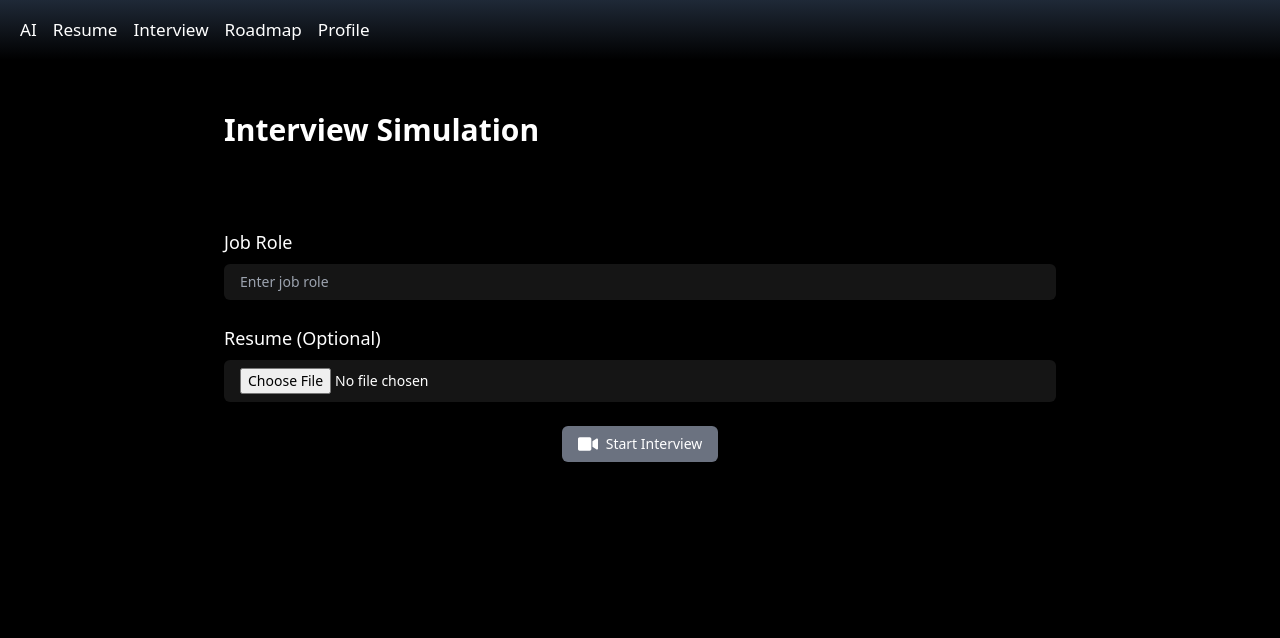
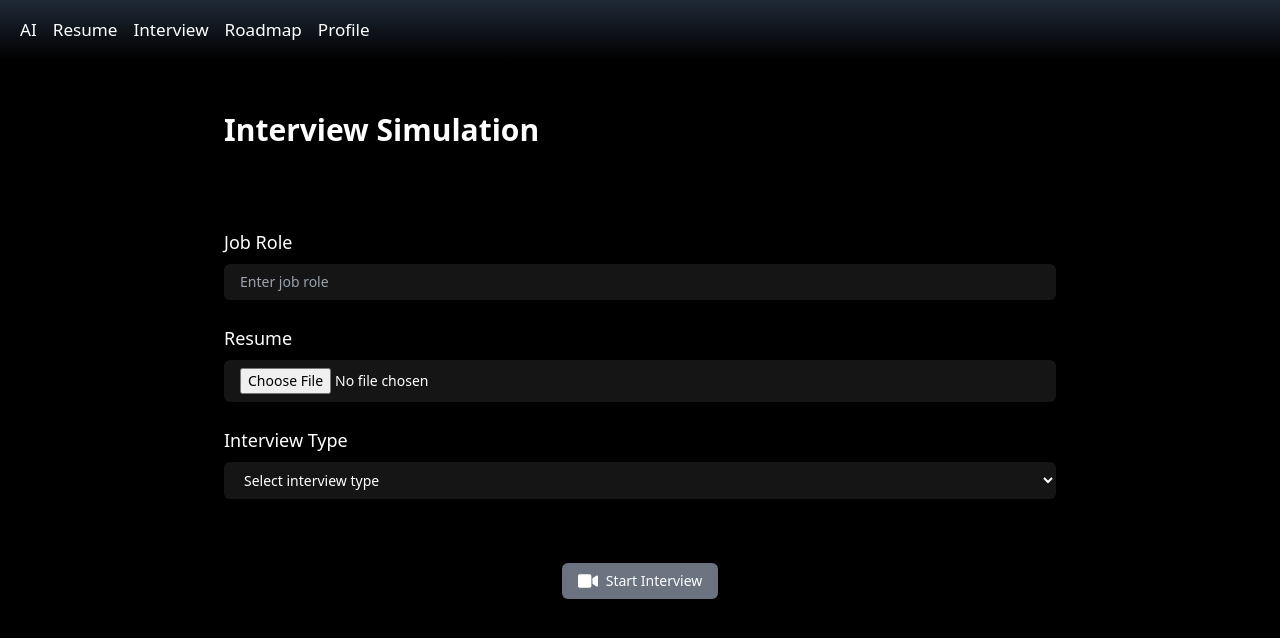
Before and after one commit to Anurag-Gaddamwar/CypherAI, a Next.js app: page /interview in a window 1280 px wide. Shown: the top 638 px of the page. Built offline with nearby package versions, Linux system fonts and the light colour scheme.

Commit message:
Update interview.jsx

```diff
--- a/pages/interview.jsx
+++ b/pages/interview.jsx
@@ -15,19 +15,18 @@ const InterviewSimulation = () => {
   const [showInterview, setShowInterview] = useState(false);
   const [jobRole, setJobRole] = useState('');
   const [resume, setResume] = useState(null);
+  const [interviewType, setInterviewType] = useState(''); // Added state for interview type
   const videoRef = useRef(null);
   const localStreamRef = useRef(null);
   const peerConnectionRef = useRef(null);
 
   useEffect(() => {
     if (recording) {
-      // Initialize WebRTC peer connection
       peerConnectionRef.current = new RTCPeerConnection();
       peerConnectionRef.current.ontrack = (event) => {
         // Handle incoming tracks
       };
 
-      // Get local stream and add to peer connection
       navigator.mediaDevices.getUserMedia({ video: true, audio: true })
         .then(stream => {
           localStreamRef.current = stream;
@@ -36,20 +35,17 @@ const InterviewSimulation = () => {
             peerConnectionRef.current.addTrack(track, stream);
           });
 
-          // Create an offer and send to the server
           return peerConnectionRef.current.createOffer();
         })
         .then(offer => {
           return peerConnectionRef.current.setLocalDescription(offer);
         })
         .then(() => {
-          // Send the offer to the server
           return axios.post(`${process.env.REACT_APP_API_URL}/offer`, {
             sdp: peerConnectionRef.current.localDescription
           });
         })
         .then(response => {
-          // Set remote description from server
           return peerConnectionRef.current.setRemoteDescription(new RTCSessionDescription(response.data.sdp));
         })
         .catch(err => {
@@ -57,12 +53,10 @@ const InterviewSimulation = () => {
           setError('Failed to initialize video call. Please try again.');
         });
 
-      // Handle errors
       peerConnectionRef.current.onicecandidateerror = (event) => {
         console.error('ICE Candidate Error:', event);
       };
 
-      // Handle remote stream end
       peerConnectionRef.current.oniceconnectionstatechange = () => {
         if (peerConnectionRef.current.iceConnectionState === 'disconnected') {
           setError('Connection with AI has been lost.');
@@ -71,7 +65,6 @@ const InterviewSimulation = () => {
     }
 
     return () => {
-      // Cleanup on unmount
       if (peerConnectionRef.current) {
         peerConnectionRef.current.close();
         peerConnectionRef.current = null;
@@ -80,6 +73,11 @@ const InterviewSimulation = () => {
   }, [recording]);
 
   const startRecording = async () => {
+    if (!resume || !interviewType) {
+      setError('Please upload a resume and select the interview type.');
+      return;
+    }
+
     setRecording(true);
     setShowInterview(true);
     setError('');
@@ -101,6 +99,7 @@ const InterviewSimulation = () => {
     setLoading(true);
     const formData = new FormData();
     formData.append('resume', resume);
+    formData.append('interviewType', interviewType); // Include interview type in form data
 
     try {
       const response = await axios.post(`${process.env.REACT_APP_API_URL}/end-interview`, formData);
@@ -123,6 +122,10 @@ const InterviewSimulation = () => {
     }
   };
 
+  const handleInterviewTypeChange = (e) => {
+    setInterviewType(e.target.value);
+  };
+
   return (
     <div className="max-h-screen font-sans text-sm bg-black text-white flex flex-col">
       <Navbar />
@@ -137,24 +140,37 @@ const InterviewSimulation = () => {
                 value={jobRole}
                 onChange={handleJobRoleChange}
                 placeholder="Enter job role"
-                className="w-full px-4 py-2 bg-[#151515] rounded-md text-white focus:outline-none focus:ring-2 focus:ring-blue-500"
+                className="w-full px-4 py-2 bg-[#151515] rounded-md text-white"
               />
             </div>
             <div className="mb-6">
-              <label className="block text-lg font-medium mb-2">Resume (Optional)</label>
+              <label className="block text-lg font-medium mb-2">Resume</label>
               <input
                 type="file"
                 accept=".jpg, .jpeg, .png, .pdf"
                 onChange={handleResumeChange}
-                className="w-full px-4 py-2 bg-[#151515] rounded-md text-white focus:outline-none"
+                className="w-full px-4 py-2 bg-[#151515] rounded-md text-white"
+                required
               />
+            </div>
+            <div className="mb-6">
+              <label className="block text-lg font-medium mb-2">Interview Type</label>
+              <select
+                value={interviewType}
+                onChange={handleInterviewTypeChange}
+                className="w-full px-4 py-2 bg-[#151515] rounded-md text-white mb-10"
+              >
+                <option value="" disabled>Select interview type</option>
+                <option value="HR">HR</option>
+                <option value="Technical">Technical</option>
+              </select>
             </div>
             <div className='flex flex-col items-center mb-8'>
               <button
                 onClick={startRecording}
-                disabled={!jobRole}
+                disabled={!jobRole || !resume || !interviewType}
                 className={`flex space-x-2 mb-10 items-center text-white px-4 py-2 rounded-md transition transform duration-300 ${
-                  !jobRole ? 'bg-gray-500 cursor-not-allowed' : 'bg-gradient-to-r from-blue-500 to-purple-600 hover:scale-110'
+                  !jobRole || !resume || !interviewType ? 'bg-gray-500 cursor-not-allowed' : 'bg-gradient-to-r from-blue-500 to-purple-600 hover:scale-110'
                 }`}
               >
                 <FaVideo className="text-xl" />
@@ -164,17 +180,17 @@ const InterviewSimulation = () => {
           </>
         ) : (
           <>
-            <div className="flex flex-col lg:flex-row lg:space-x-4 lg:space-y-0 space-y-4 mb-8">
-              <div className="w-full h-32 overflow-auto hidden-scrollbar bg-[#151515] text-white mb-4 p-4 rounded-md border-[0.5px] border-[#151515] relative">
-                <div className="absolute inset-0 overflow-auto">
-                  <p className="p-2">{currentQuestion || 'Waiting for question...'}</p>
+            <div className="flex flex-col lg:flex-row lg:space-x-4 space-y-4 lg:space-y-0 mb-8">
+              <div className="w-full lg:w-1/2 aspect-w-4 aspect-h-3 bg-[#151515] text-white p-4 rounded-md border-[0.5px] border-[#151515] relative">
+                <div className="absolute inset-0 flex items-center justify-center">
+                  <p className="p-2 text-center">{currentQuestion || 'Waiting for question...'}</p>
                 </div>
               </div>
-              <div className="flex-1 lg:w-1/2">
-                <video ref={videoRef} width="100%" autoPlay muted className="border-[0.5px] border-[#151515] rounded-md mirrored"></video>
+              <div className="w-full lg:w-1/2 aspect-w-4 aspect-h-3 flex items-center justify-center bg-[#151515] border-[0.5px] border-[#151515] rounded-md">
+                <video ref={videoRef} className="w-full h-full object-cover mirrored" autoPlay muted></video>
               </div>
             </div>
-            <div className="mt-4 flex space-x-4">
+            <div className="mt-4 flex flex-col items-center">
               {!recording ? (
                 <button
                   onClick={startRecording}
```
